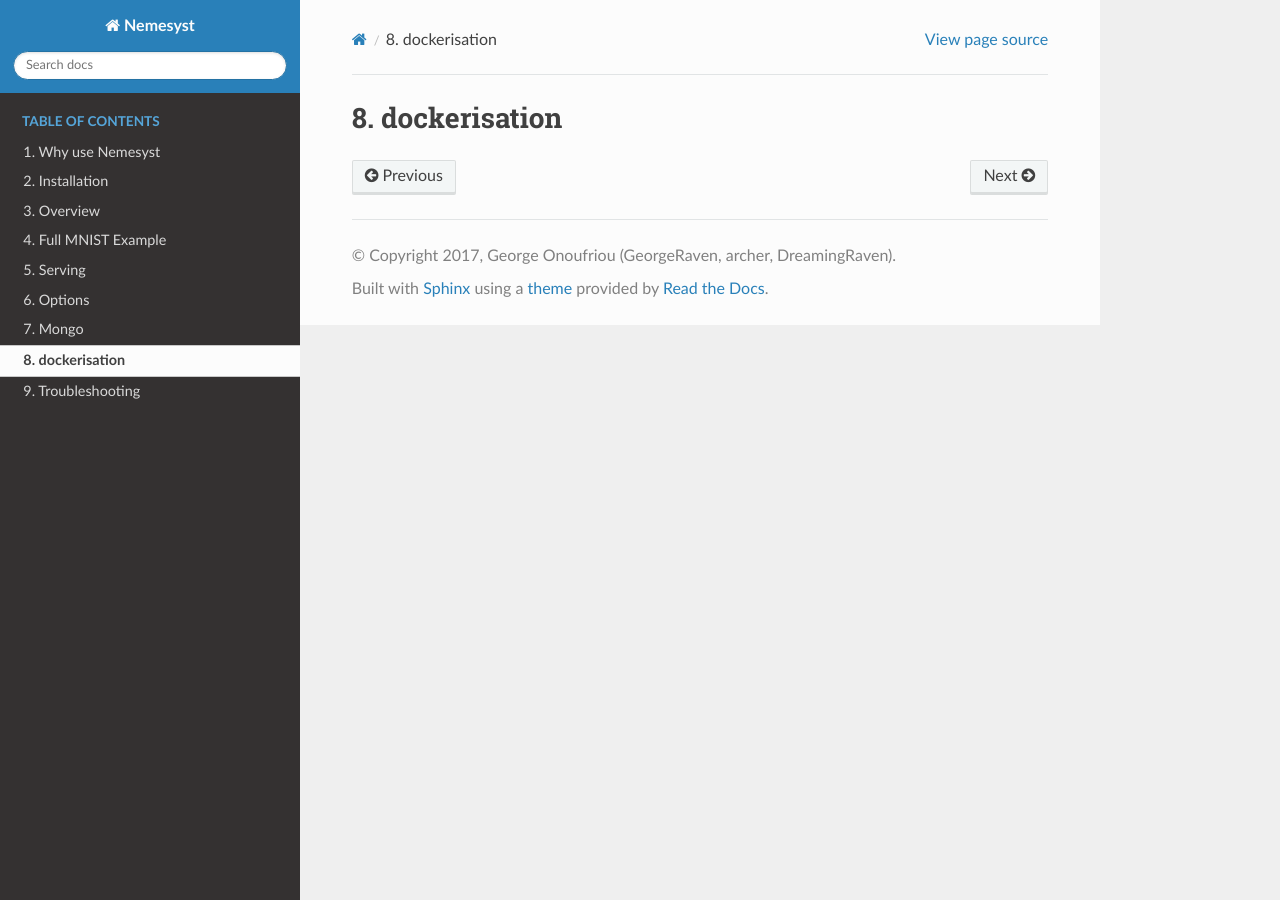
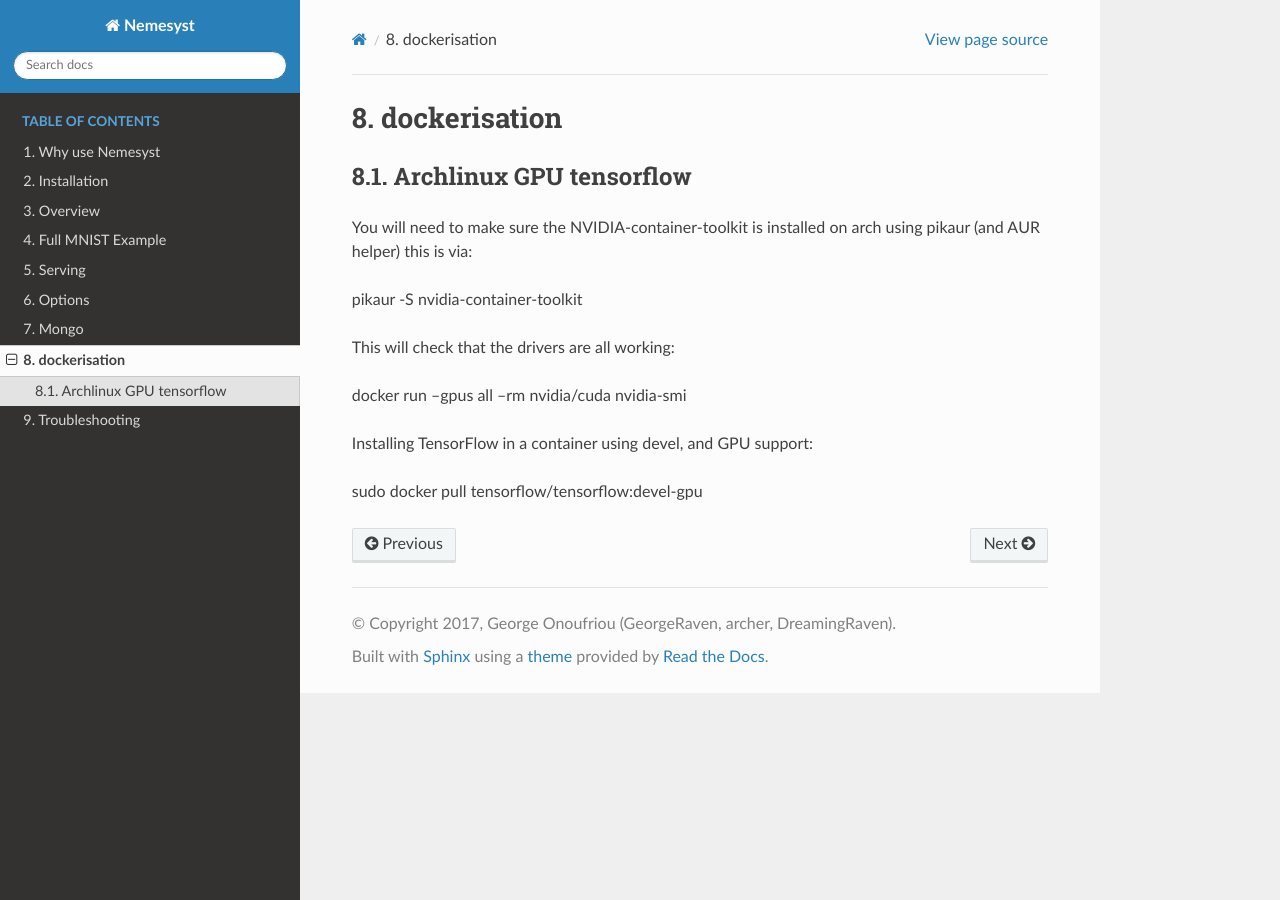
Before and after one commit to DreamingRaven/nemesyst, a Sphinx documentation site: the page built from docs/source/docker.rst, in a window 1280 px wide. Built offline with Sphinx 7.4.7 and the Read the Docs theme 2.0.0, drawn with Linux system fonts in a browser that asks for light colours; the version number could not be read and is left out.

Commit message:
Added a few commands

```diff
--- a/docs/source/docker.rst
+++ b/docs/source/docker.rst
@@ -1,2 +1,17 @@
 dockerisation
 =============
+
+Archlinux GPU tensorflow
+++++++++++++++++++++++++
+
+You will need to make sure the NVIDIA-container-toolkit is installed on arch using pikaur (and AUR helper) this is via:
+
+pikaur -S nvidia-container-toolkit
+
+This will check that the drivers are all working:
+
+docker run --gpus all --rm nvidia/cuda nvidia-smi
+
+Installing TensorFlow in a container using devel, and GPU support:
+
+sudo docker pull tensorflow/tensorflow:devel-gpu
```
